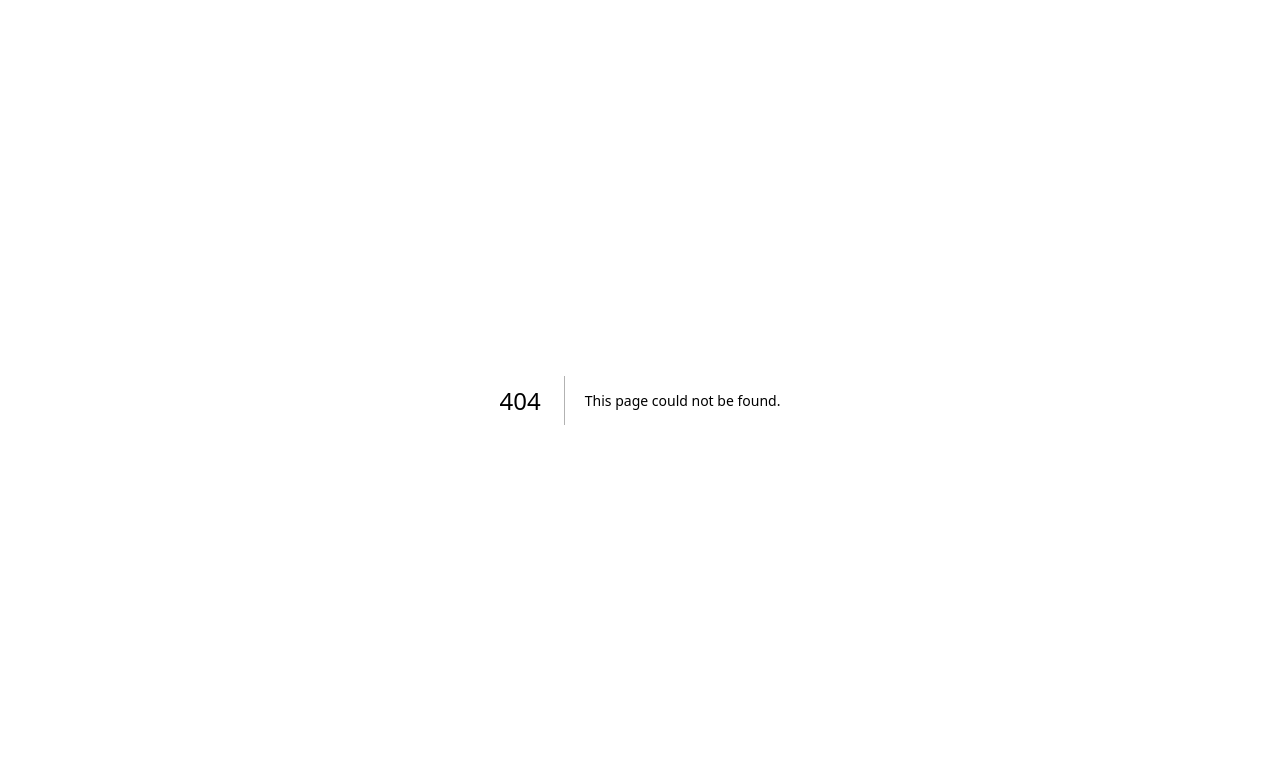
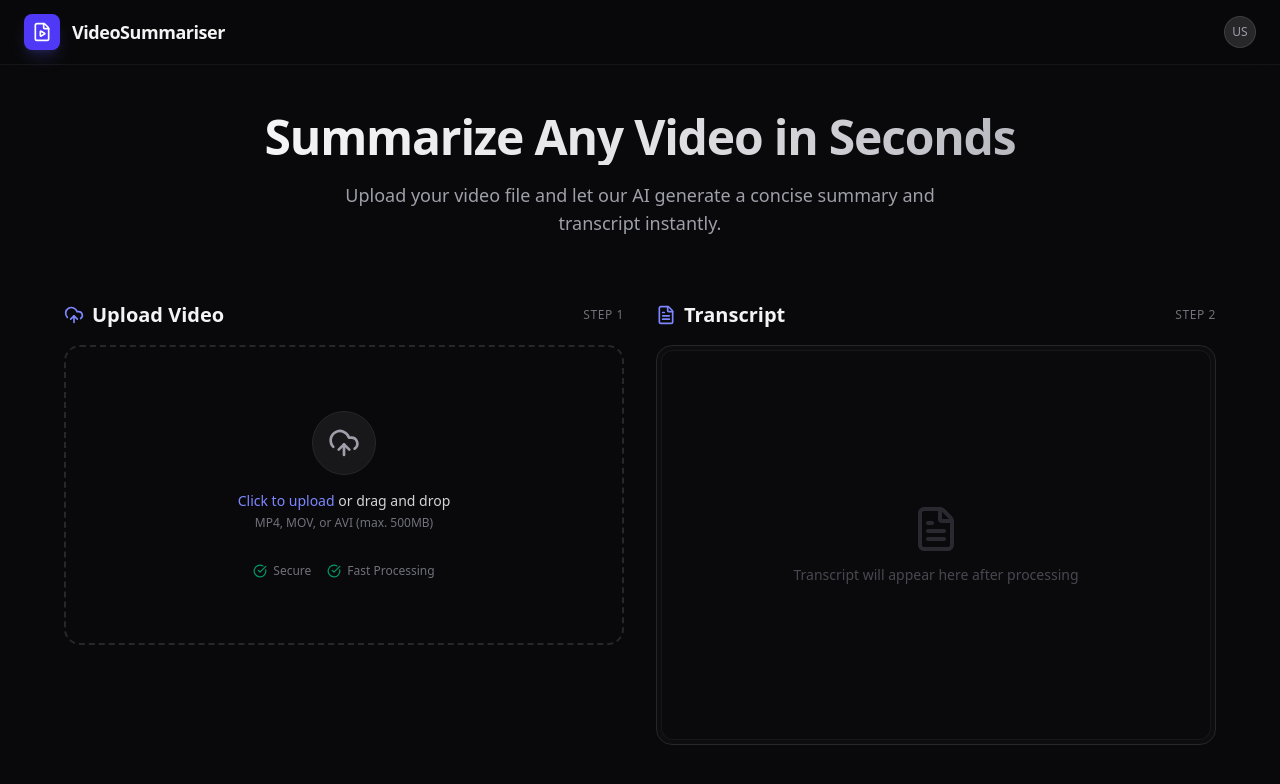
Before and after one commit to SabirAmeen/video-summariser, a Next.js app: page /home in a window 1280 px wide. Before the commit this address had no page. Shown: the top 784 px of the page. Built offline with nearby package versions, Linux system fonts and the light colour scheme.

Commit message:
feat: implement initial home page UI with video upload and transcript sections, adding new dependencies.

```diff
--- a/package.json
+++ b/package.json
@@ -9,9 +9,12 @@
     "lint": "eslint"
   },
   "dependencies": {
+    "clsx": "^2.1.1",
+    "lucide-react": "^0.574.0",
     "next": "16.1.6",
     "react": "19.2.3",
-    "react-dom": "19.2.3"
+    "react-dom": "19.2.3",
+    "tailwind-merge": "^3.4.1"
   },
   "devDependencies": {
     "@tailwindcss/postcss": "^4",
--- /dev/null
+++ b/src/app/home/page.tsx
@@ -0,0 +1,103 @@
+
+import { UploadCloud, FileVideo, CheckCircle, FileText } from "lucide-react";
+
+export default function HomePage() {
+  return (
+    <div className="min-h-screen bg-zinc-950 text-foreground selection:bg-indigo-500/30">
+      {/* Navigation */}
+      <nav className="border-b border-white/5 bg-zinc-950/50 backdrop-blur-xl sticky top-0 z-50">
+        <div className="max-w-7xl mx-auto px-6 h-16 flex items-center justify-between">
+          <div className="flex items-center gap-3">
+            <div className="h-9 w-9 bg-indigo-600 rounded-lg flex items-center justify-center shadow-lg shadow-indigo-500/20">
+              <FileVideo className="w-5 h-5 text-white" />
+            </div>
+            <span className="font-bold text-lg tracking-tight text-zinc-100">
+              VideoSummariser
+            </span>
+          </div>
+          <div className="flex items-center gap-4">
+              <div className="w-8 h-8 rounded-full bg-zinc-800 border border-white/10 flex items-center justify-center">
+                  <span className="text-xs font-medium text-zinc-400">US</span>
+              </div>
+          </div>
+        </div>
+      </nav>
+
+      <main className="max-w-7xl mx-auto px-6 py-12">
+        {/* Hero Section */}
+        <div className="text-center mb-16 space-y-4">
+            <h1 className="text-4xl md:text-5xl font-bold tracking-tight bg-gradient-to-r from-white via-zinc-200 to-zinc-400 bg-clip-text text-transparent pb-1">
+            Summarize Any Video in Seconds
+            </h1>
+            <p className="text-zinc-400 text-lg max-w-2xl mx-auto">
+            Upload your video file and let our AI generate a concise summary and transcript instantly.
+            </p>
+        </div>
+
+        <div className="grid lg:grid-cols-2 gap-8 max-w-6xl mx-auto">
+            {/* Upload Section */}
+            <div className="space-y-4">
+                <div className="flex items-center justify-between">
+                    <h2 className="text-xl font-semibold text-zinc-100 flex items-center gap-2">
+                        <UploadCloud className="w-5 h-5 text-indigo-400" />
+                        Upload Video
+                    </h2>
+                    <span className="text-xs text-zinc-500 uppercase tracking-wider font-medium">Step 1</span>
+                </div>
+
+                <div className="group relative mt-2 flex justify-center rounded-2xl border-2 border-dashed border-zinc-800 px-6 py-16 transition-all duration-300 hover:border-indigo-500/50 hover:bg-zinc-900/50">
+                    <div className="text-center space-y-4">
+                        <div className="mx-auto flex h-16 w-16 items-center justify-center rounded-full bg-zinc-900 group-hover:bg-indigo-500/10 transition-colors duration-300 border border-zinc-800 group-hover:border-indigo-500/20">
+                            <UploadCloud className="h-8 w-8 text-zinc-400 group-hover:text-indigo-400 transition-colors duration-300" aria-hidden="true" />
+                        </div>
+                        <div className="space-y-1">
+                            <p className="text-sm font-medium text-zinc-300">
+                                <span className="text-indigo-400 cursor-pointer hover:underline">Click to upload</span> or drag and drop
+                            </p>
+                            <p className="text-xs text-zinc-500">
+                                MP4, MOV, or AVI (max. 500MB)
+                            </p>
+                        </div>
+
+                        <div className="pt-4 flex items-center justify-center gap-4 text-xs text-zinc-500">
+                            <div className="flex items-center gap-1.5">
+                                <CheckCircle className="w-3.5 h-3.5 text-emerald-500/80" />
+                                <span>Secure</span>
+                            </div>
+                            <div className="flex items-center gap-1.5">
+                                <CheckCircle className="w-3.5 h-3.5 text-emerald-500/80" />
+                                <span>Fast Processing</span>
+                            </div>
+                        </div>
+                    </div>
+                    {/* Decorative gradient blob */}
+                    <div className="absolute -inset-0.5 bg-gradient-to-r from-indigo-500 to-purple-600 rounded-2xl opacity-0 group-hover:opacity-10 transition-opacity duration-300 blur-lg -z-10" />
+                </div>
+            </div>
+
+            {/* Transcript Section */}
+            <div className="space-y-4">
+                <div className="flex items-center justify-between">
+                     <h2 className="text-xl font-semibold text-zinc-100 flex items-center gap-2">
+                        <FileText className="w-5 h-5 text-indigo-400" />
+                        Transcript
+                    </h2>
+                    <span className="text-xs text-zinc-500 uppercase tracking-wider font-medium">Step 2</span>
+                </div>
+
+                <div className="h-[400px] w-full rounded-2xl border border-zinc-800 bg-zinc-900/30 p-1">
+                    <div className="h-full w-full rounded-xl bg-zinc-950/50 border border-white/5 p-6 overflow-y-auto custom-scrollbar">
+                        <div className="flex flex-col items-center justify-center h-full text-center space-y-3 opacity-60">
+                            <FileText className="w-12 h-12 text-zinc-700" />
+                            <p className="text-zinc-500 text-sm">
+                                Transcript will appear here after processing
+                            </p>
+                        </div>
+                    </div>
+                </div>
+            </div>
+        </div>
+      </main>
+    </div>
+  );
+}
```
Also changed, not shown: 1 other file (tests, documents, lock files or other folders).
